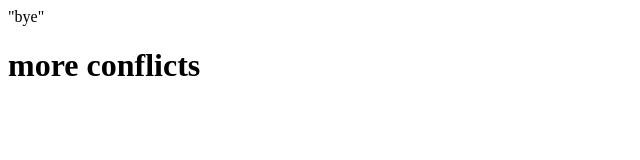
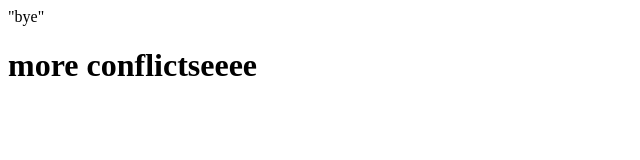
Before and after one commit to williamavasquez/project1, a plain HTML site: page index.html in a window 1280 px wide. Shown: the full height of the page, 0-640 px from the left. Drawn offline with Linux system fonts and the light colour scheme.

Commit message:
mroe commits

```diff
--- /dev/null
+++ b/app.js
@@ -0,0 +1 @@
+console.log('hjsdhkjsdh')
--- a/index.html
+++ b/index.html
@@ -9,6 +9,6 @@
   </head>
 
   <body>
-    <h1>more conflicts</h1>
+    <h1>more conflictseeee</h1>
   </body>
 </html>
```
Also changed, not shown: 1 other file.
